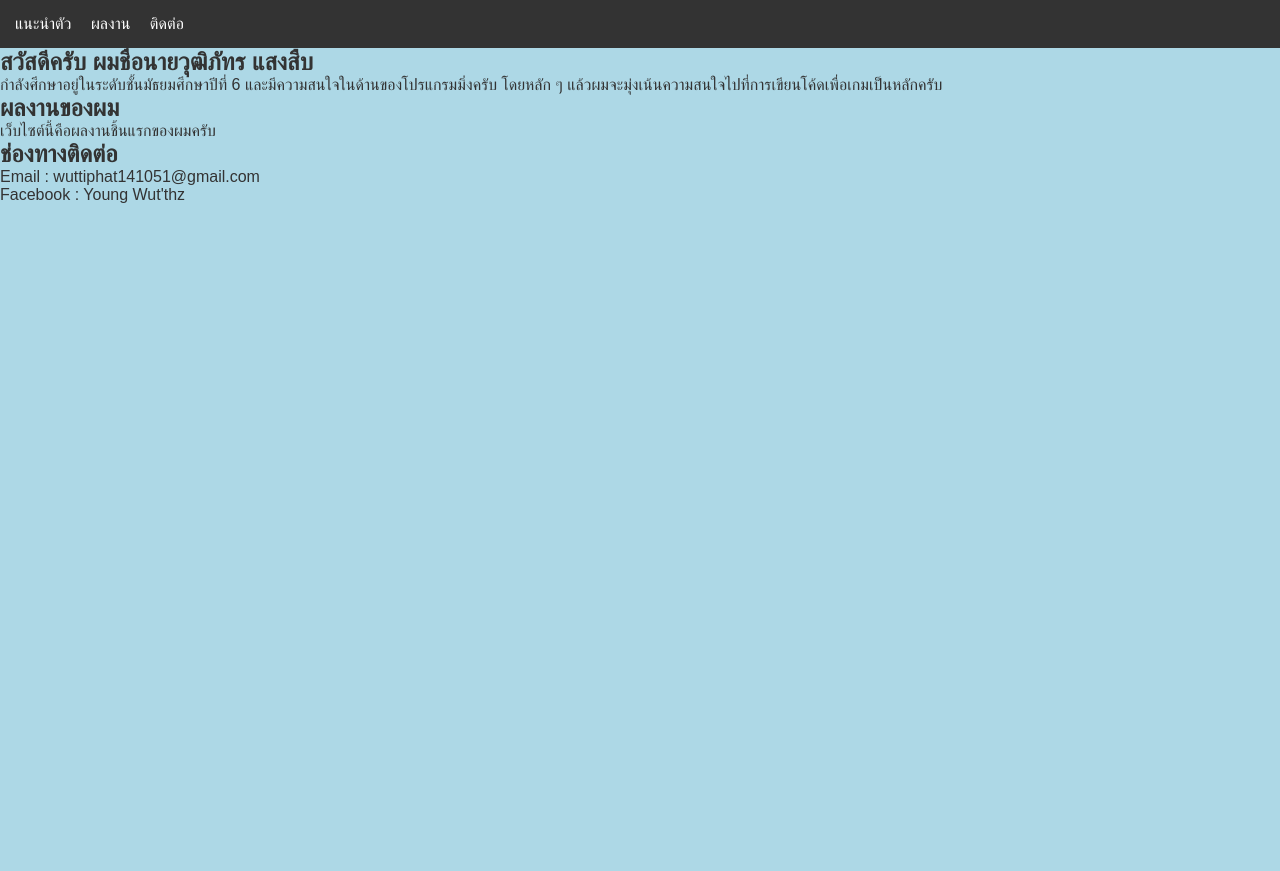
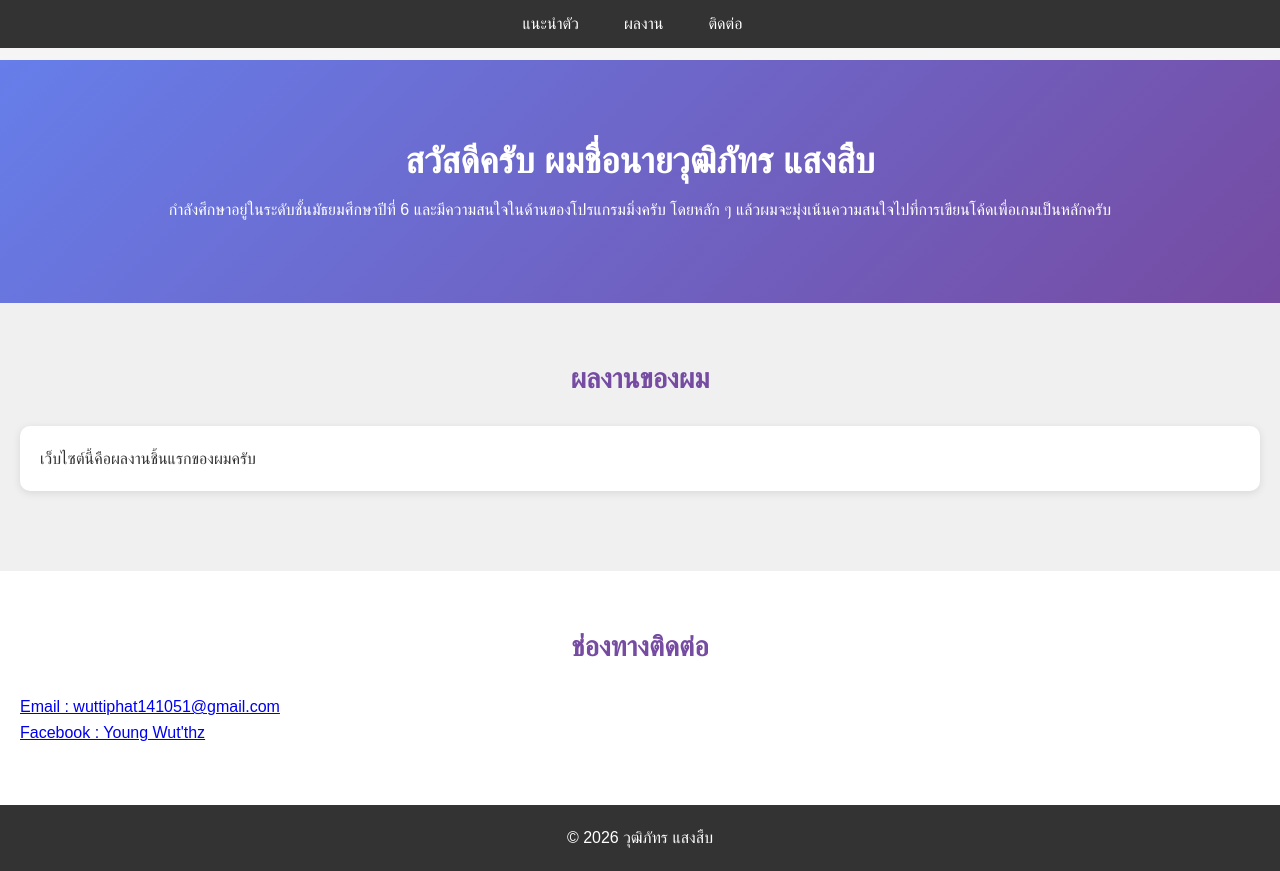
Before and after one commit to Wuttiphat08/Wuttiphat08.github.io, a plain HTML site: page index.html in a window 1280 px wide. Before the commit the page ends 800 px from the top, so only its background shows below. Drawn offline with Linux system fonts and the light colour scheme.

Commit message:
Add files via upload

```diff
--- a/index.html
+++ b/index.html
@@ -1,6 +1,8 @@
 <!DOCTYPE html>
 <html>
   <head>
+    <meta charset="UTF-8">
+    <meta name="viewport" content="width=device-width, initial-scale=1.0">
     <title>My Portfolio</title>
     <link rel="stylesheet" href="style.css">
   </head>
@@ -18,13 +20,18 @@
     <section id="portfolio">
       <!-- ผลงาน -->
       <h2>ผลงานของผม</h2>
+      <div class="card">
       <p>เว็บไซต์นี้คือผลงานชิ้นแรกของผมครับ</p>
+      </div>
     </section>
     <section id="contact">
       <!-- ติดต่อ -->
       <h2>ช่องทางติดต่อ</h2>
-      <p>Email : wuttiphat141051@gmail.com</p>
-      <p>Facebook : Young Wut'thz</p>
+      <p><a href="mailto:wuttiphat141051@gmail.com">Email : wuttiphat141051@gmail.com</a></p>
+      <p><a href="https://www.facebook.com/Young Wut'thz">Facebook : Young Wut'thz</a></p>
     </section>
+    <footer>
+      <p>© 2026 วุฒิภัทร แสงสืบ</p>
+    </footer>
   </body>
 </html>
--- a/style.css
+++ b/style.css
@@ -6,7 +6,7 @@
 
 body {
   font-family: Sans-Serif;
-  background-color: lightblue;
+  background-color: #f5f5f5;
   color: #333;
 }
 
@@ -20,3 +20,64 @@ nav a {
   text-decoration: none;
   margin-right: 15px;
 }
+
+section {
+  padding: 60px 20px;
+}
+
+h1 {
+  font-size: 36px;
+  margin-bottom: 15px;
+}
+
+h2 {
+  font-size: 28px;
+  margin-bottom: 30px;
+  text-align: center;
+  color: #764ba2;
+}
+
+p {
+  font-size: 16px;
+  line-height: 1.6;
+}
+
+#about {
+  background: linear-gradient(135deg, #667eea, #764ba2);
+  color: white;
+  text-align: center;
+  padding: 80px 20px;
+  margin-top: 60px;
+}
+
+#portfolio {
+  background-color: #f0f0f0;
+}
+
+#contact {
+  background-color: #ffffff;
+}
+
+nav {
+  display: flex;
+  justify-content: center;
+  gap: 30px;
+  position: fixed;
+  top: 0;
+  width: 100%;
+}
+
+.card {
+  background-color: white;
+  padding: 20px;
+  border-radius: 10px;
+  box-shadow: 0 2px 8px rgba(0,0,0,0.1);
+  margin-bottom: 20px;
+}
+
+footer {
+  background-color: #333;
+  color: white;
+  text-align: center;
+  padding: 20px;
+}
```
